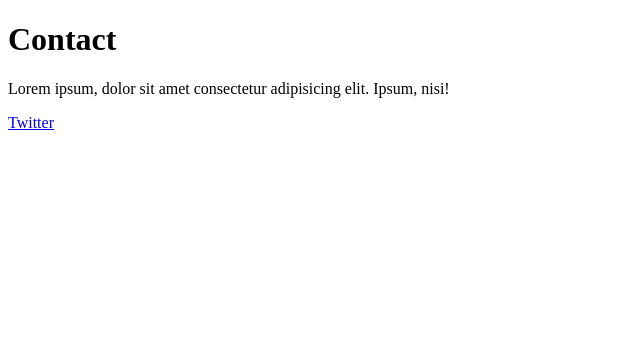
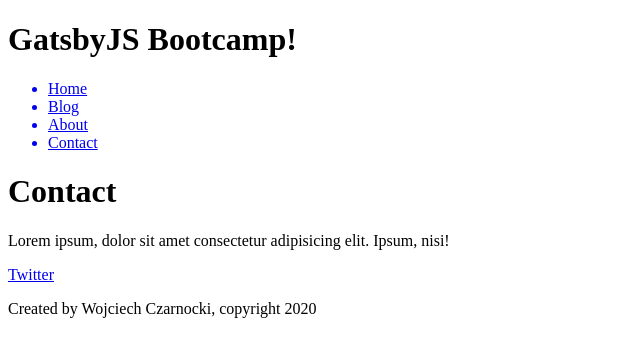
Before and after one commit to caren1/gatsby-intro, a Gatsby site: page /contact in a window 1280 px wide. Shown: the whole page, without its empty margins (0-640 px from the left). Built offline with nearby package versions, Linux system fonts and the light colour scheme; Gatsby itself is replaced by a stand-in of ours.

Commit message:
adding shared components for gatsbyjs

```diff
--- /dev/null
+++ b/src/components/footer.js
@@ -0,0 +1,11 @@
+import React from 'react'
+
+const Footer = () => {
+    return (
+        <footer>
+            <p>Created by Wojciech Czarnocki, copyright 2020</p>
+        </footer>
+    )
+}
+
+export default Footer
--- /dev/null
+++ b/src/components/header.js
@@ -0,0 +1,28 @@
+import React from "react"
+import { Link } from "gatsby"
+
+const Header = () => {
+  return (
+    <header>
+      <h1>GatsbyJS Bootcamp!</h1>
+      <nav>
+        <ul>
+          <Link to="/">
+            <li>Home</li>
+          </Link>
+          <Link to="/blog">
+            <li>Blog</li>
+          </Link>
+          <Link to="/about">
+            <li>About</li>
+          </Link>
+          <Link to="/contact">
+            <li>Contact</li>
+          </Link>
+        </ul>
+      </nav>
+    </header>
+  )
+}
+
+export default Header
--- a/src/pages/contact.js
+++ b/src/pages/contact.js
@@ -1,13 +1,22 @@
-import React from 'react'
+import React from "react"
+
+import Footer from "../components/footer"
+import Header from "../components/header"
 
 const ContactPage = () => {
-    return (
-        <div>
-            <h1>Contact</h1>
-            <p>Lorem ipsum, dolor sit amet consectetur adipisicing elit. Ipsum, nisi!</p>
-            <a href="https://twitter.com" target="_blank">Twitter</a>
-        </div>
-    )
+  return (
+    <div>
+      <Header />
+      <h1>Contact</h1>
+      <p>
+        Lorem ipsum, dolor sit amet consectetur adipisicing elit. Ipsum, nisi!
+      </p>
+      <a href="https://twitter.com" target="_blank">
+        Twitter
+      </a>
+      <Footer />
+    </div>
+  )
 }
 
 export default ContactPage
```
Also changed, not shown: src/pages/about.js (+21 -9 lines), src/pages/blog.js (+13 -7 lines), src/pages/index.js (+7 -2 lines).
